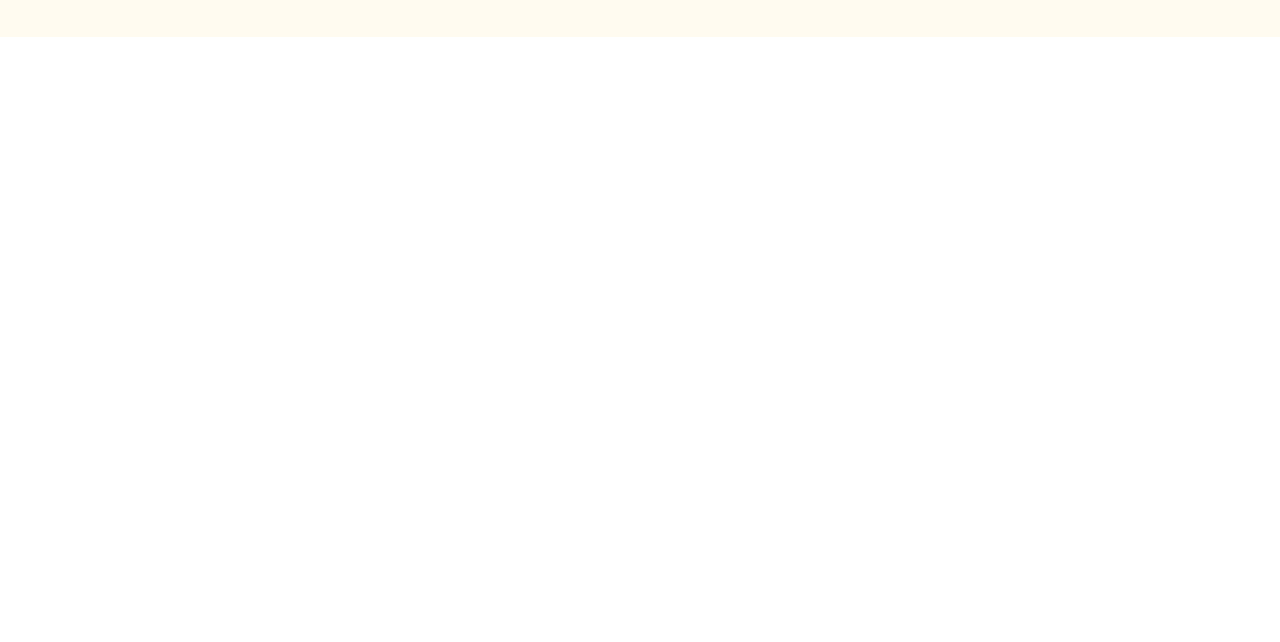
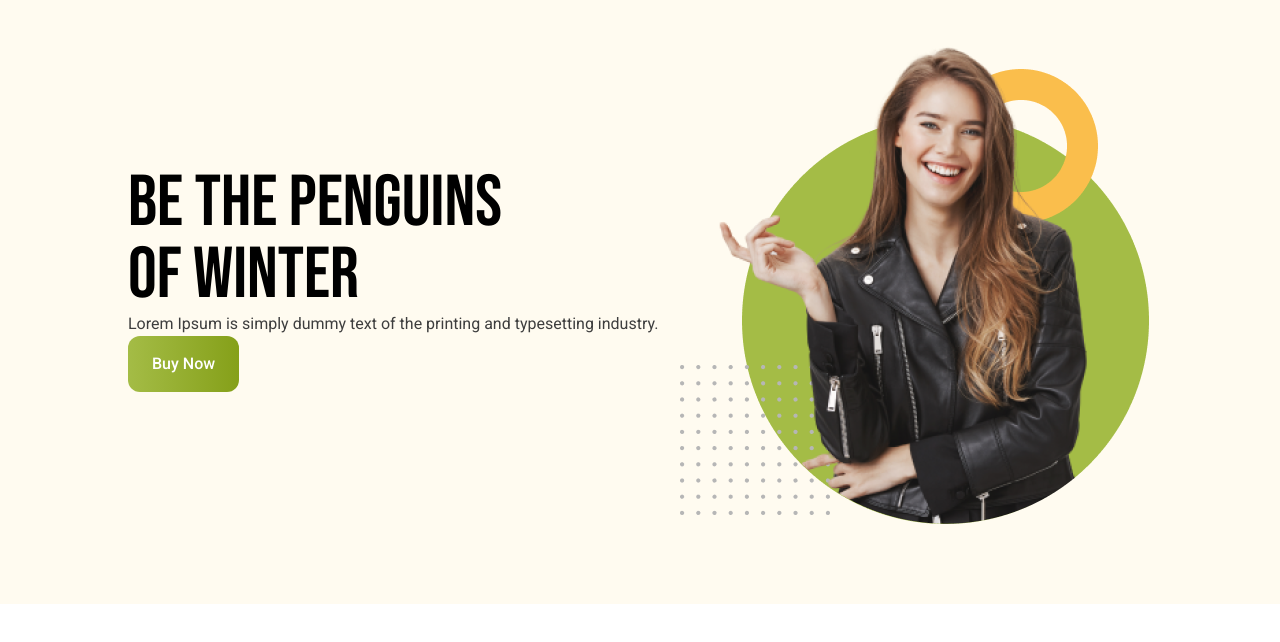
Before and after one commit to nichtmehr99/penguin-fashion, a plain HTML site: page index.html in a window 1280 px wide. Shown: the part 132-774 px from the top of the page. Drawn offline with nearby package versions, Linux system fonts and the light colour scheme.

Commit message:
header section done

```diff
--- a/index.html
+++ b/index.html
@@ -32,7 +32,9 @@
             <img src="./icons/logo.png" alt="" />
           </div>
           <div class="text-[#3C3C3C] font-roboto">
-            <ul class="flex justify-between items-center gap-14 font-medium	text-base">
+            <ul
+              class="flex justify-between items-center gap-14 font-medium text-base"
+            >
               <li><a href="">Home</a></li>
               <li><a href="">Product</a></li>
               <li><a href="">About us</a></li>
@@ -42,7 +44,21 @@
         </nav>
       </section>
       <!-- banner section -->
-      <section></section>
+      <section>
+        <div class="banner-container flex justify-between items-center py-10 ">
+          <div class="banner-container-left">
+            <h2 class="font-bebas text-7xl font-normal uppercase">Be the Penguins <br> of Winter</h2>
+            <p class="font-roboto font font-normal text-base text-[#3E3E3E] ">
+              Lorem Ipsum is simply dummy text of the printing and typesetting
+              industry.
+            </p>
+            <button class="text-white rounded-xl py-4 px-6 font-roboto text-base font-medium bg-gradient-to-r from-[#A4BC46] to-[#85A019]">Buy Now</button>
+          </div>
+          <div class="banner-container-right">
+            <img src="./images/model.png" alt="">
+          </div>
+        </div>
+      </section>
     </header>
     <main></main>
     <footer></footer>
```
